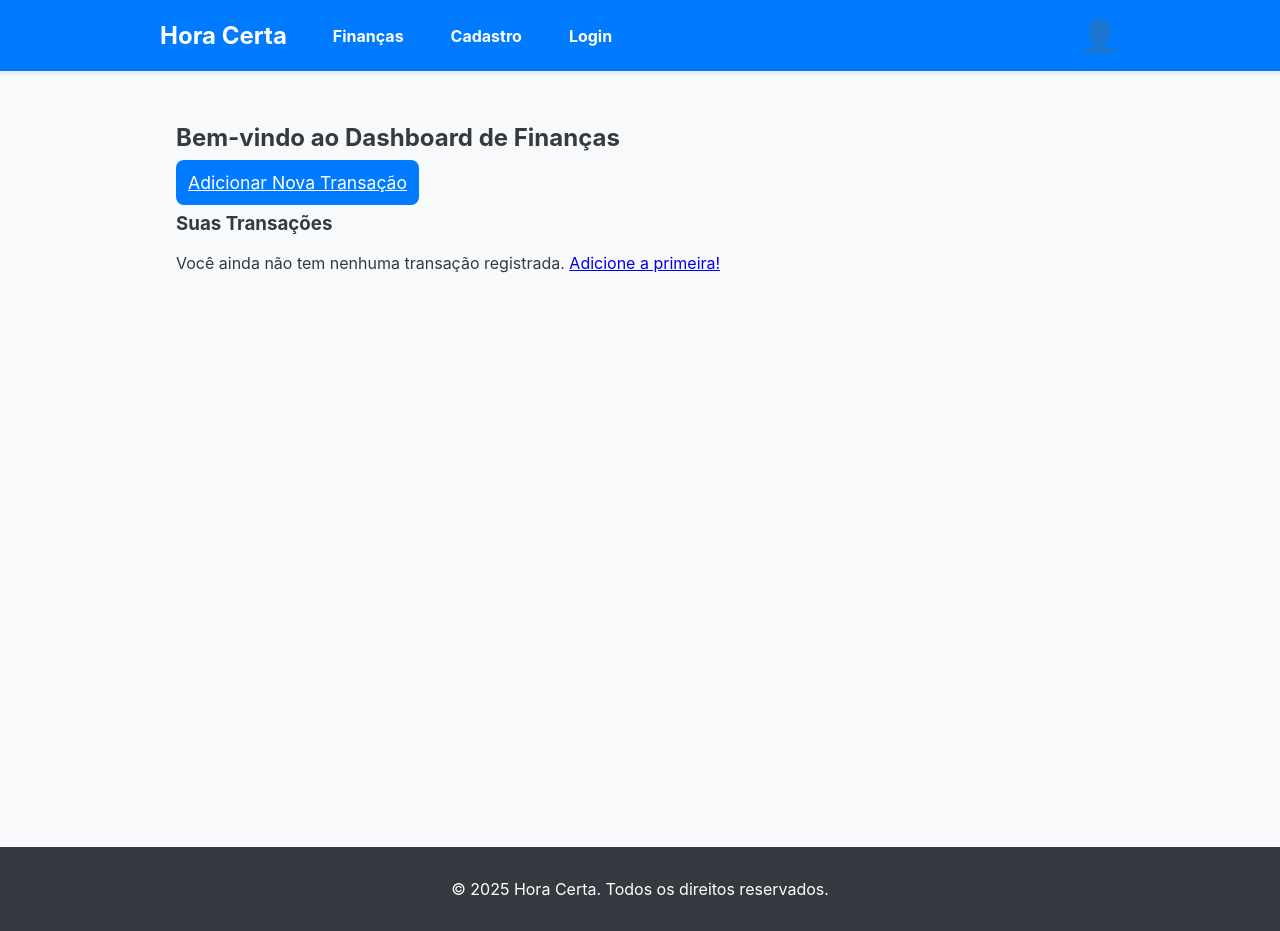
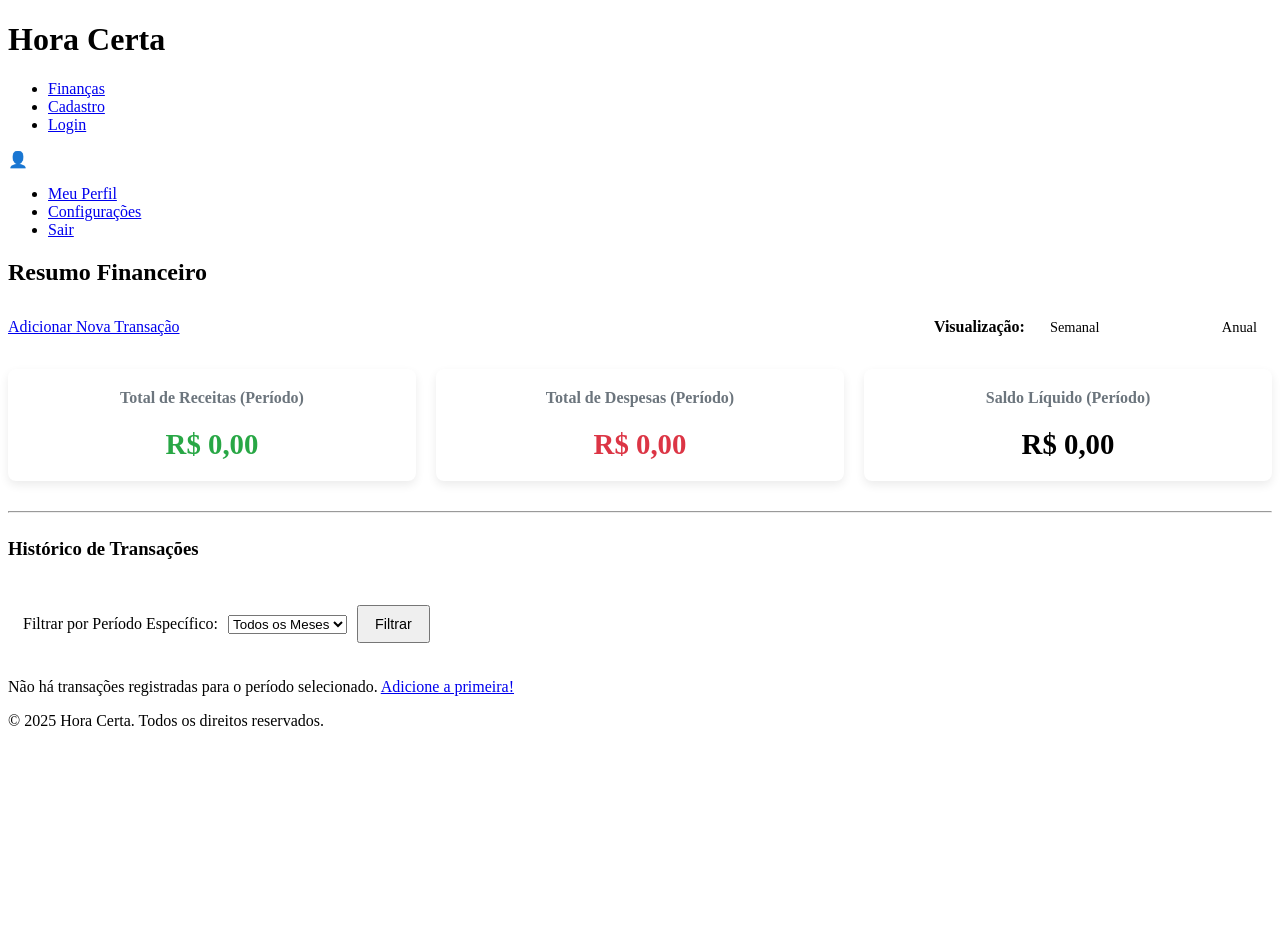
Before and after one commit to ArturLT/HoraCerta-web, a Django app: page /auth/ in a window 1280 px wide. After the commit the page ends 726 px from the top, so only its background shows below. Run offline with Django 5.2, Linux system fonts and the light colour scheme; the visitor is signed in with stand-in values (Sample User, id 1); data that the repository does not hold is empty.

Commit message:
Logista da filtragem financeira

```diff
--- a/accounts/views.py
+++ b/accounts/views.py
@@ -34,7 +34,6 @@
 
         if usuario is not None:
             django_login(request, usuario)
-            # CORREÇÃO: Mude 'dashboard' para 'finance_list'
             return redirect(reverse('finance:finance_list'))
         else:
             return HttpResponse("Usuário ou senha inválidos.")
--- a/finance/templates/finance/dashboard.html
+++ b/finance/templates/finance/dashboard.html
@@ -4,11 +4,62 @@
 
 {% block content %}
 <div class="container">
-    <h2>Bem-vindo ao Dashboard de Finanças</h2>
+    <h2>Resumo Financeiro</h2>
 
+    <div class="dashboard-header">
         <a href="{% url 'finance:item_create' %}" class="btn-submit">Adicionar Nova Transação</a>
 
-    <h3>Suas Transações</h3>
+        <div class="view-toggles">
+            <span class="label">Visualização:</span>
+
+            {# Botões para filtros Semanal, Mensal e Anual #}
+            {# 'finance:finance_list' deve ser o nome da URL que aponta para a sua view index #}
+            <a href="{% url 'finance:finance_list' %}?view=semanal"
+               class="btn-toggle {% if current_view == 'semanal' %}active{% endif %}">Semanal</a>
+
+            <a href="{% url 'finance:finance_list' %}?view=mensal"
+               class="btn-toggle {% if current_view == 'mensal' %}active{% endif %}">Mensal</a>
+
+            <a href="{% url 'finance:finance_list' %}?view=anual"
+               class="btn-toggle {% if current_view == 'anual' %}active{% endif %}">Anual</a>
+        </div>
+    </div>
+
+    <section class="financial-summary">
+        <div class="summary-card receita">
+            <h4>Total de Receitas (Período)</h4>
+            <p class="value">R$ {{ receitas|floatformat:2 }}</p>
+        </div>
+        <div class="summary-card despesa">
+            <h4>Total de Despesas (Período)</h4>
+            <p class="value">R$ {{ despesas|floatformat:2 }}</p>
+        </div>
+        <div class="summary-card saldo">
+            <h4>Saldo Líquido (Período)</h4>
+            <p class="value">R$ {{ saldo|floatformat:2 }}</p>
+        </div>
+    </section>
+
+    <hr>
+
+    <section class="transaction-history">
+        <h3>Histórico de Transações</h3>
+
+        <div class="filter-controls">
+            <form method="get" action="{% url 'finance:finance_list' %}" class="form-filter">
+                <label for="filter_month">Filtrar por Período Específico:</label>
+
+                {# Lembre-se: As opções abaixo devem ser geradas dinamicamente na sua view #}
+                <select name="filter_month" id="filter_month" class="form-control">
+                    <option value="todos" {% if current_period == 'todos' %}selected{% endif %}>Todos os Meses</option>
+                    <option value="09-2025" {% if current_period == '09-2025' %}selected{% endif %}>Setembro/2025</option>
+                    <option value="08-2025" {% if current_period == '08-2025' %}selected{% endif %}>Agosto/2025</option>
+                </select>
+
+                <button type="submit" class="btn-submit small">Filtrar</button>
+            </form>
+        </div>
+
         {% if itens %}
             <div class="table-responsive">
                 <table>
@@ -24,13 +75,14 @@
                     <tbody>
                         {% for item in itens %}
                         <tr>
-                        <td>R$ {{ item.valor }}</td>
+                            <td>R$ {{ item.valor|floatformat:2 }}</td>
                             <td>{{ item.data_transacao }}</td>
                             <td>
                                 {% if item.recorrente %}
-                                Sim
+                                    {# Usa as classes badge success/default #}
+                                    <span class="badge success">Sim</span>
                                 {% else %}
-                                Não
+                                    <span class="badge default">Não</span>
                                 {% endif %}
                             </td>
                             <td>{{ item.descricao }}</td>
@@ -41,7 +93,8 @@
                 </table>
             </div>
         {% else %}
-        <p>Você ainda não tem nenhuma transação registrada. <a href="{% url 'finance:item_create' %}">Adicione a primeira!</a></p>
+            <p>Não há transações registradas para o período selecionado. <a href="{% url 'finance:item_create' %}">Adicione a primeira!</a></p>
         {% endif %}
+    </section>
 </div>
 {% endblock %}
--- a/finance/views.py
+++ b/finance/views.py
@@ -1,23 +1,56 @@
-from django.shortcuts import render
+from django.shortcuts import render, redirect
 from .models import Item
 from django.contrib.auth.decorators import login_required
 from .forms import ItemForm
-from django.shortcuts import redirect
+from .utils import get_period_dates, get_specific_month_dates
+from datetime import date
+from django.db.models import Sum, DecimalField
 
 @login_required
 def index(request):
+    usuario_logado = request.user
+    base_queryset = Item.objects.filter(usuario=usuario_logado).order_by('-data_transacao')
 
-    usuario_logado = request.user
+    view_filter = request.GET.get('view', 'mensal')
+    period_filter = request.GET.get('filter_month')
 
-    itens_do_usuario = Item.objects.filter(usuario=usuario_logado)
+    data_inicio = None
+    data_fim = None
+
+    if period_filter and period_filter != 'todos':
+        data_inicio, data_fim = get_specific_month_dates(period_filter)
+    if data_inicio is None:
+        data_inicio, data_fim = get_period_dates(view_filter)
+    if data_inicio and data_fim:
+        itens_filtrados = base_queryset.filter(
+            data_transacao__gte=data_inicio,
+            data_transacao__lte=data_fim
+        )
+    else:
+        itens_filtrados = base_queryset
+
+    receitas_queryset = itens_filtrados.filter(tipo='receita')
+    despesas_queryset = itens_filtrados.filter(tipo='despesa')
+
+    total_receitas = receitas_queryset.aggregate(Sum('valor'))['valor__sum'] or 0
+    total_despesas = despesas_queryset.aggregate(Sum('valor'))['valor__sum'] or 0
+
+    saldo = total_receitas - total_despesas
 
     context = {
-        'itens': itens_do_usuario,
+        'itens': itens_filtrados,
+        'receitas': total_receitas,
+        'despesas': total_despesas,
+        'saldo': saldo,
+        'current_view': view_filter,
+        'current_period': period_filter or 'todos',
     }
     return render(request, 'finance/dashboard.html', context)
 
+
 @login_required
 def item_create(request):
+    # (Permanece igual)
     if request.method == 'POST':
         form = ItemForm(request.POST)
         if form.is_valid():
--- a/static/css/style.css
+++ b/static/css/style.css
@@ -1,191 +1,162 @@
-:root {
-    --primary-color: #007bff;
-    --primary-dark: #0056b3;
-    --background-light: #f8f9fa;
-    --text-dark: #343a40;
-    --border-color: #dee2e6;
+/* --- Dashboard Header e Botões de Filtro --- */
+.dashboard-header {
+    display: flex;
+    justify-content: space-between;
+    align-items: center;
+    margin-top: 25px;
+    margin-bottom: 25px;
 }
 
-body {
-    font-family: -apple-system, BlinkMacSystemFont, "Segoe UI", Roboto, "Helvetica Neue", Arial, sans-serif;
-    margin: 0;
-    padding: 0;
-    background-color: var(--background-light);
+.view-toggles {
+    display: flex;
+    align-items: center;
+    gap: 10px;
+}
+
+.view-toggles .label {
+    font-weight: 600;
     color: var(--text-dark);
 }
 
-.container {
-    max-width: 960px;
-    margin: 0 auto;
-    padding: 0 1rem;
+.btn-toggle {
+    padding: 8px 15px;
+    background-color: transparent;
+    border: 1px solid var(--border-color);
+    border-radius: 4px;
+    text-decoration: none;
+    color: var(--text-dark);
+    transition: all 0.2s ease;
+    font-size: 0.9rem;
 }
 
-header {
+.btn-toggle:hover {
     background-color: var(--primary-color);
     color: white;
-    padding: 1rem 0;
-    box-shadow: 0 2px 4px rgba(0,0,0,0.1);
+    border-color: var(--primary-color);
 }
 
-.header-container {
-    display: flex;
-    align-items: center;
-    gap: 30px;
+.btn-toggle.active {
+    background-color: var(--primary-color);
+    color: white;
+    border-color: var(--primary-color);
 }
 
-.logo {
-    font-size: 1.5rem;
-    margin: 0;
+/* --- Cartões de Resumo Financeiro (Summary Cards) --- */
+.financial-summary {
+    display: flex;
+    justify-content: space-between;
+    gap: 20px;
+    margin-bottom: 30px;
 }
 
-.main-nav {
-    margin-right: auto;
+.summary-card {
+    flex: 1;
+    padding: 20px;
+    border-radius: 8px;
+    /* Usamos box-shadow similar ao card do formulário para consistência */
+    box-shadow: 0 4px 10px rgba(0, 0, 0, 0.08);
+    background-color: #ffffff; /* Fundo branco */
+    text-align: center;
+    transition: transform 0.2s;
 }
 
-.main-nav ul {
-    list-style: none;
-    margin: 0;
-    padding: 0;
-    display: flex;
-    gap: 15px;
+.summary-card:hover {
+    transform: translateY(-3px);
 }
 
-.main-nav a {
-    color: white;
-    text-decoration: none;
-    font-weight: bold;
-    padding: 0.5rem 1rem;
-    transition: background-color 0.3s ease;
+.summary-card h4 {
+    margin-top: 0;
+    font-size: 1rem;
+    color: #6c757d;
 }
 
-.main-nav a:hover {
-    background-color: var(--primary-dark);
-    border-radius: 4px;
+.summary-card .value {
+    font-size: 1.8rem;
+    font-weight: 700;
+    margin: 5px 0 0;
 }
 
-main {
-    padding: 2rem 0;
-    min-height: calc(100vh - 120px);
+/* Cores dos valores */
+.summary-card.receita .value { color: #28a745; } /* Verde para Receita */
+.summary-card.despesa .value { color: #dc3545; } /* Vermelho para Despesa */
+.summary-card.saldo .value {
+    color: var(--primary-color);
 }
 
-footer {
-    background-color: var(--text-dark);
-    color: white;
-    text-align: center;
-    padding: 1rem 0;
-    margin-top: 2rem;
+/* --- Filtros da Tabela --- */
+.filter-controls {
+    margin: 30px 0 20px 0;
+    padding: 15px;
+    background-color: var(--background-light);
+    border-radius: 6px;
+    border: 1px solid var(--border-color);
 }
 
-.profile-container {
-    position: relative;
+.filter-controls .form-filter {
+    display: flex;
+    gap: 10px;
+    align-items: center;
 }
 
-.profile-icon {
-    font-size: 2rem;
-    cursor: pointer;
-    color: white;
-    transition: opacity 0.3s ease;
+.filter-controls label {
+    font-weight: 500;
+    color: var(--text-dark);
 }
 
-.profile-icon:hover {
-    opacity: 0.8;
+.btn-submit.small {
+    padding: 0.5rem 1rem;
+    font-size: 0.9rem;
+    margin-top: 0;
+    height: 38px;
 }
 
-.dropdown-menu {
-    display: none;
-    position: absolute;
-    top: 100%;
-    right: 0;
-    background-color: white;
-    border: 1px solid var(--border-color);
-    border-radius: 4px;
-    box-shadow: 0 4px 8px rgba(0,0,0,0.1);
-    z-index: 1000;
-    min-width: 150px;
+/* --- Tabela e Badges --- */
+.transaction-history h3 {
+    margin-top: 25px;
 }
 
-.dropdown-menu.show {
-    display: block;
+.table-responsive {
+    overflow-x: auto; /* Garante que a tabela se adapte a telas pequenas */
 }
 
-.dropdown-menu ul {
-    list-style: none;
-    margin: 0;
-    padding: 0;
+table {
+    width: 100%;
+    border-collapse: collapse;
+    margin-top: 20px;
+    /* Estilo similar ao card para consistência */
+    box-shadow: 0 4px 10px rgba(0,0,0,0.05);
+    background-color: white;
+    border-radius: 8px;
+    overflow: hidden;
 }
-
-.dropdown-menu a {
-    display: block;
-    padding: 10px 15px;
-    color: var(--text-dark);
-    text-decoration: none;
-    transition: background-color 0.2s;
+th, td {
+    padding: 15px;
+    text-align: left;
+    border-bottom: 1px solid #f1f1f1;
 }
-
-.dropdown-menu a:hover {
+th {
+    background-color: var(--primary-color);
+    color: white;
+    font-weight: 600;
+}
+tbody tr:hover {
     background-color: var(--background-light);
 }
 
-/* --- Estilos para o formulário de login e cadastro --- */
-.form-container {
-    display: flex;
-    justify-content: center;
-    align-items: center;
-    min-height: calc(100vh - 120px);
+/* Estilos para o badge 'Recorrente' */
+.badge {
+    padding: 4px 10px;
+    border-radius: 12px;
+    font-size: 0.75rem;
+    font-weight: 600;
+    display: inline-block;
+    text-transform: uppercase;
 }
-.card {
-    background-color: #ffffff;
-    padding: 2.5rem;
-    border-radius: 12px;
-    box-shadow: 0 10px 25px rgba(0, 0, 0, 0.1);
-    width: 100%;
-    max-width: 400px;
-    text-align: center;
+.badge.success {
+    background-color: #d4edda;
+    color: #155724;
 }
-.card h2 {
-    margin-bottom: 1.5rem;
-    color: #333;
-    font-weight: 600;
+.badge.default {
+    background-color: var(--border-color);
+    color: #6c757d;
 }
-.form-group {
-    margin-bottom: 1rem;
-    text-align: left;
-}
-.form-control {
-    width: 100%;
-    padding: 0.75rem 1rem;
-    border: 1px solid #ccc;
-    border-radius: 8px;
-    font-size: 1rem;
-    box-sizing: border-box;
-    transition: border-color 0.3s;
-}
-.form-control:focus {
-    border-color: #007bff;
-    outline: none;
-    box-shadow: 0 0 0 3px rgba(0, 123, 255, 0.25);
-}
-.btn-submit {
-    width: 100%;
-    padding: 0.75rem;
-    background-color: #007bff;
-    color: white;
-    border: none;
-    border-radius: 8px;
-    font-size: 1.1rem;
-    cursor: pointer;
-    transition: background-color 0.3s;
-    margin-top: 1rem;
-}
-.btn-submit:hover {
-    background-color: #0056b3;
-}
-.switch-auth {
-    margin-top: 1rem;
-    font-size: 0.9rem;
-}
-.switch-auth a {
-    color: #007bff;
-    text-decoration: none;
-    font-weight: 500;
-}
```
Also changed, not shown: finance/utils.py (added, +44 -0 lines). Lines whose indentation alone changed are shown as unchanged.
